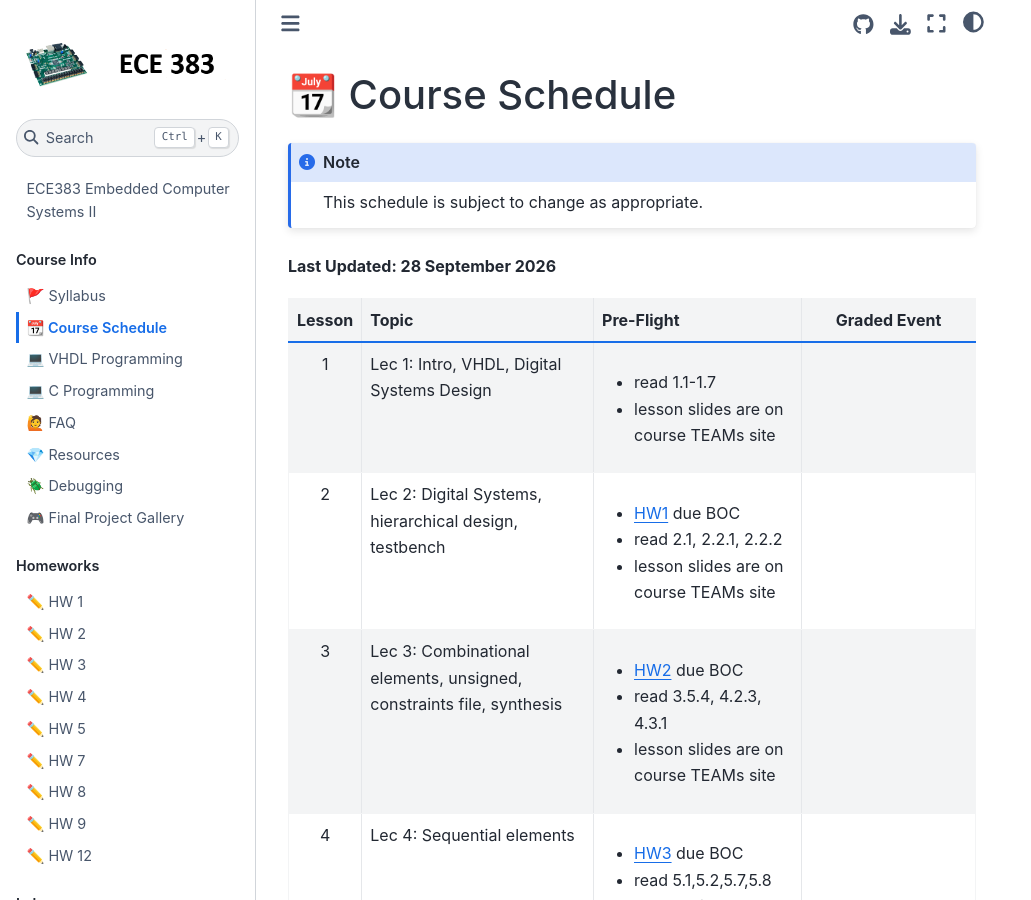
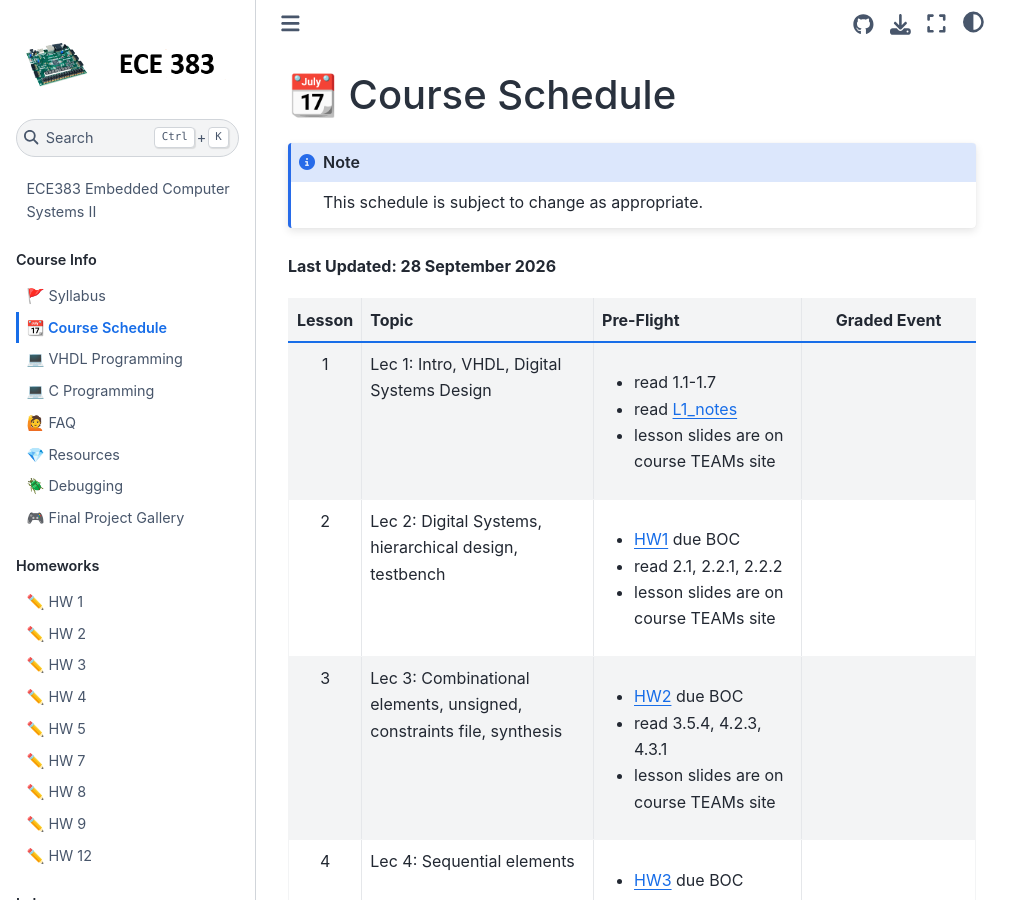
Before and after one commit to USAFA-ECE/ece383, a Jupyter Book: the page built from book/schedule.md, in a window 1280 px wide and 900 px high. Shown: the whole window, without its empty margins (0-1031 px from the left). Built offline with Jupyter Book 1.0.4 settings and Sphinx 7.4.7 and the Sphinx Book theme 1.1.4, drawn with Linux system fonts in a browser that asks for light colours; pages that are not in the unit, such as notebooks, are missing from menus.

Commit message:
Update schedule.md

```diff
--- a/book/schedule.md
+++ b/book/schedule.md
@@ -7,7 +7,7 @@
 
 | Lesson |                           Topic                  |   Pre-Flight            |     Graded Event                     |
 |:------:|--------------------------------------------------|:--------------------|:-----------------------------------------:|
-| 1      | Lec 1: Intro, VHDL, Digital Systems Design       | <ul><li> read 1.1-1.7 </li><li>lesson slides are on course TEAMs site</li></ul>  |                                           |
+| 1      | Lec 1: Intro, VHDL, Digital Systems Design       | <ul><li> read 1.1-1.7 </li><li>read [L1_notes](https://georgeyork.github.io/ECE383_web/lecture/lecture01.html)</li><li>lesson slides are on course TEAMs site</li></ul>  |                                           |
 | 2      | Lec 2: Digital Systems, hierarchical design, testbench | <ul><li>[HW1](Assignments/homework1.md) due BOC </li><li>read 2.1, 2.2.1, 2.2.2</li><li>lesson slides are on course TEAMs site</li></ul> |    |
 | 3      | Lec 3: Combinational elements, unsigned, constraints file, synthesis | <ul><li>[HW2](Assignments/homework2.md) due BOC </li><li>read 3.5.4, 4.2.3, 4.3.1 </li><li>lesson slides are on course TEAMs site</li></ul> |    |
 | 4      | Lec 4: Sequential elements                       | <ul><li>[HW3](Assignments/homework3.md) due BOC </li><li>read 5.1,5.2,5.7,5.8 </li><li>lesson slides are on course TEAMs site</li></ul> |    |
```
